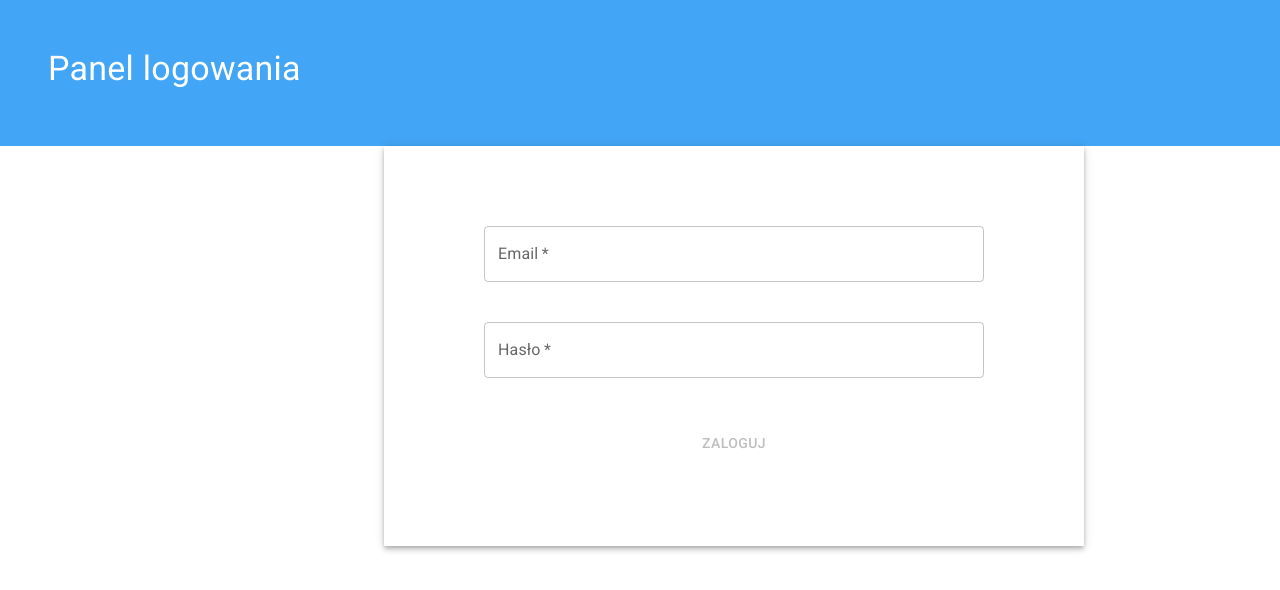
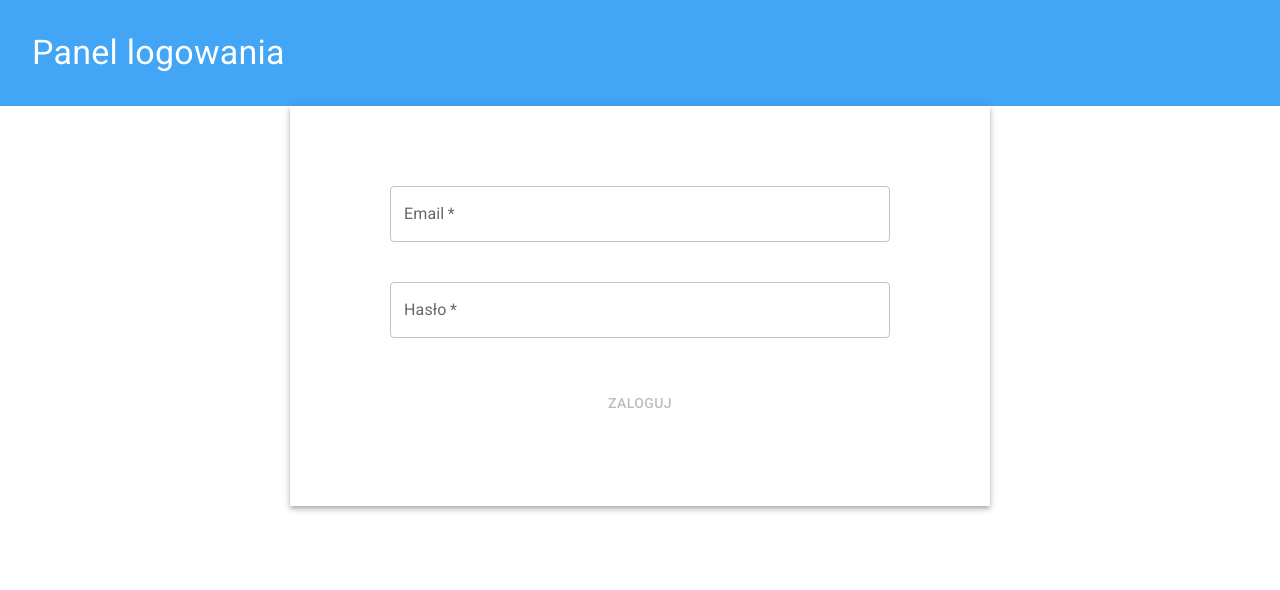
Before and after one commit to zibixD/projekt-panel, a React (Vite) app: page / in a window 1280 px wide. Shown: the top 590 px of the page. Built offline with nearby package versions, Linux system fonts and the light colour scheme.

Commit message:
fix padding

```diff
--- a/src/components/LoginForm.jsx
+++ b/src/components/LoginForm.jsx
@@ -12,18 +12,20 @@ const LoginForm = () => {
   const isSubmitting = navigation.state === "submitting";
 
   return (
-    <Box>
+    <Box
+      sx={{ display: "flex", flexDirection: "column", alignItems: "center" }}
+    >
+      <Box sx={{ width: "100%", backgroundColor: "primary.light" }}>
         <Typography
           variant="h4"
           sx={{
-          backgroundColor: "primary.light",
+            p: 4,
             color: "white",
-          height: { sx: 10, sm: 50 },
-          padding: 6,
           }}
         >
           Panel logowania
         </Typography>
+      </Box>
       <Box
         sx={{
           display: "flex",
@@ -33,7 +35,7 @@ const LoginForm = () => {
           boxShadow: 4,
           width: { sx: "100%", sm: 600, md: 700 },
           height: { sx: "100%", sm: 400 },
-          marginX: { sx: "0%", sm: "10%", md: "15%", lg: "30%" },
+          // marginX: { sx: "0%", sm: "10%", md: "15%", lg: "30%" },
           // marginRight: {sx: 100, sm: '10%', md: '20%', lg: '30%'},
         }}
       >
```
Lines whose indentation alone changed are shown as unchanged.
